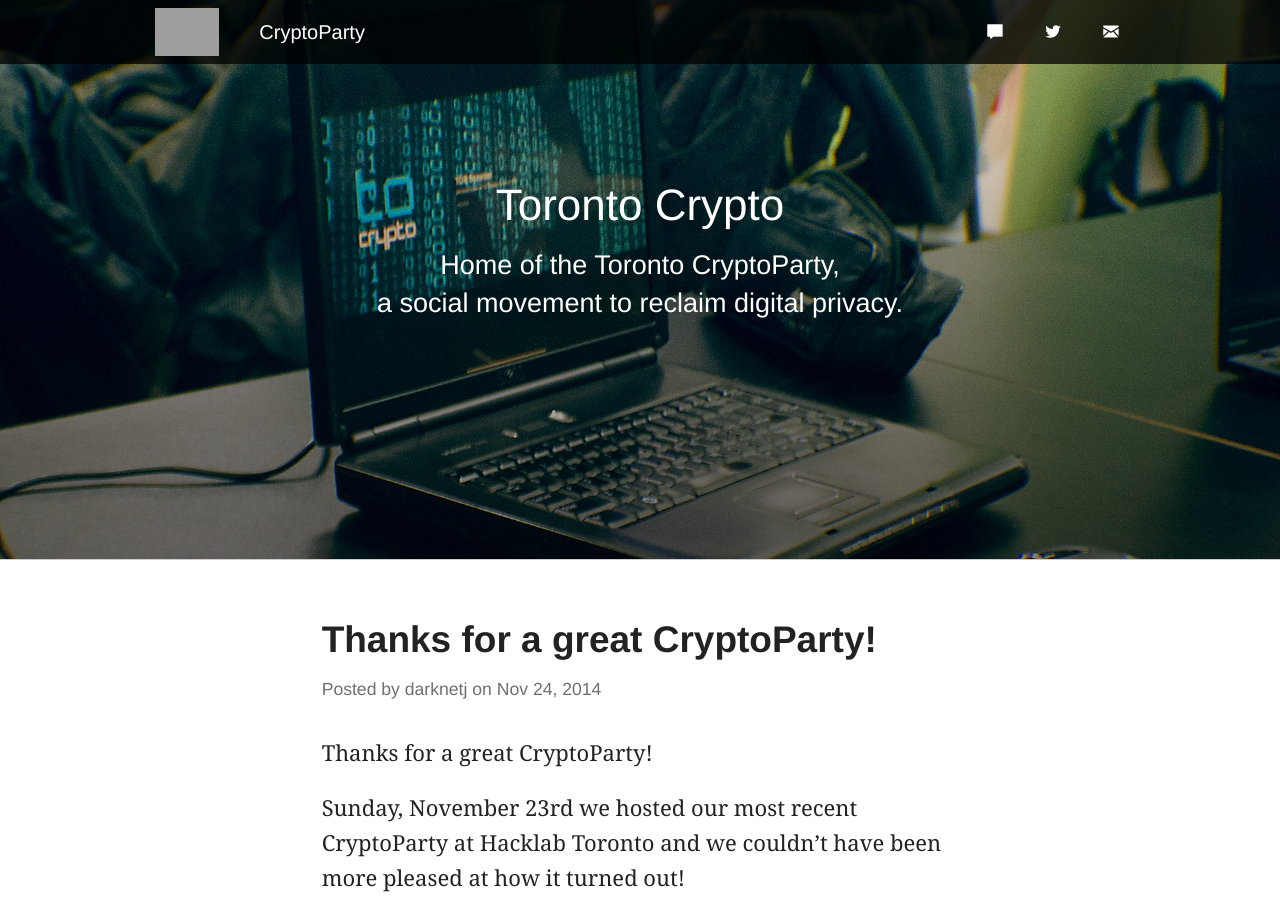
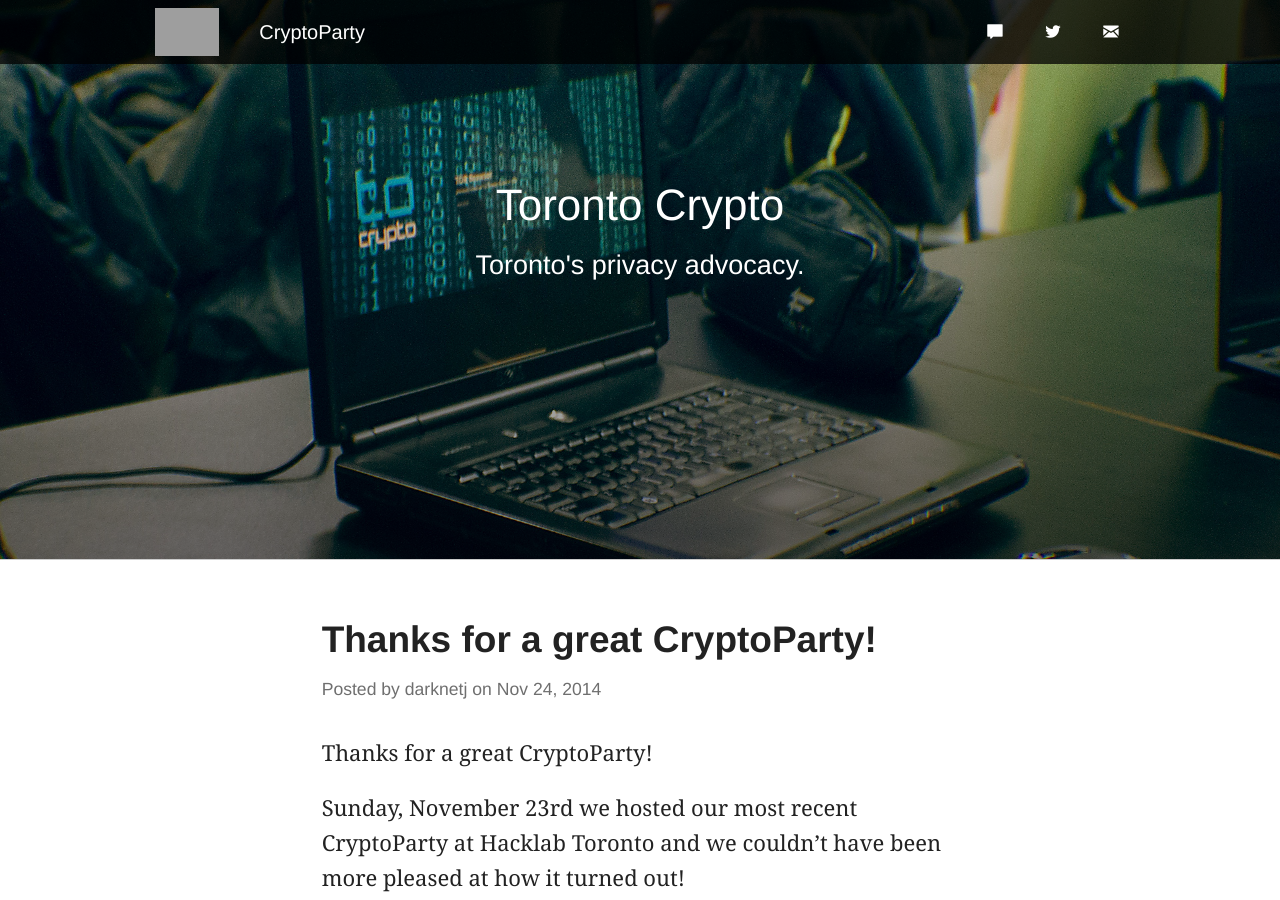
Before and after one commit to vancouvercrypto/torontocrypto.github.io, a Jekyll site: the page built from pages/blog.html, in a window 1280 px wide and 900 px high. Built offline with Jekyll 4.4.1, drawn with Linux system fonts in a browser that asks for light colours; some web fonts are replaced; grey boxes are pictures that could not be loaded.

Commit message:
saltire hates me

```diff
--- a/pages/blog.html
+++ b/pages/blog.html
@@ -9,8 +9,7 @@ permalink: /
         <div class="small-12 large-8 columns">
             <h1>{{ site.title }}</h1>
             <h3>
-                Home of the Toronto CryptoParty,<br>
-                a social movement to reclaim digital privacy.
+                Toronto's privacy advocacy.
             </h3>
         </div>
         <div class="large-2 columns">&nbsp;</div>
--- a/pages/cryptoparty.html
+++ b/pages/cryptoparty.html
@@ -7,9 +7,9 @@ permalink: /cryptoparty/
     <div class="row">
         <div class="large-2 columns">&nbsp;</div>
         <div class="small-12 large-8 columns">
-            <h1>toronto <strong>[#cryptoparty]<http://www.cryptoparty.in></strong></h1>
+            <h1>toronto <strong>#cryptoparty</strong></h1>
             <h3>A social movement to reclaim digital privacy.</h3>
-
+	    <h3>Learn more about CryptoParty <a href="http://cryptoparty.in" target="_blank">here.</h3>
             <h4>Last Event: November 23, 2014</h4>
             <a href="/blog/2014/11/24/thanks-for-a-great-cryptoparty!.html">Learn More</a>
         </div>
```
Also changed, not shown: README.md (+1 -1 lines), 4 other files.
